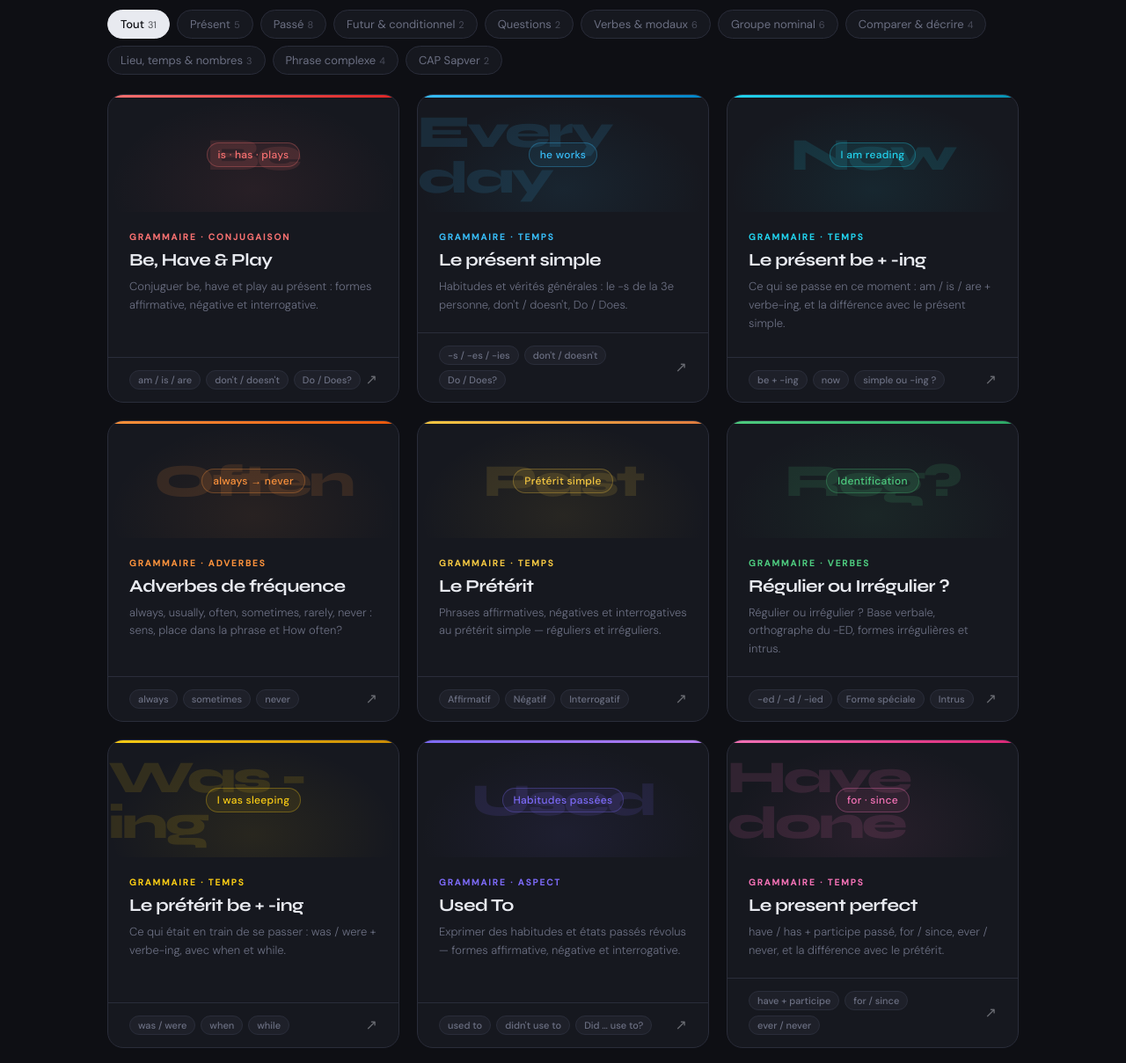
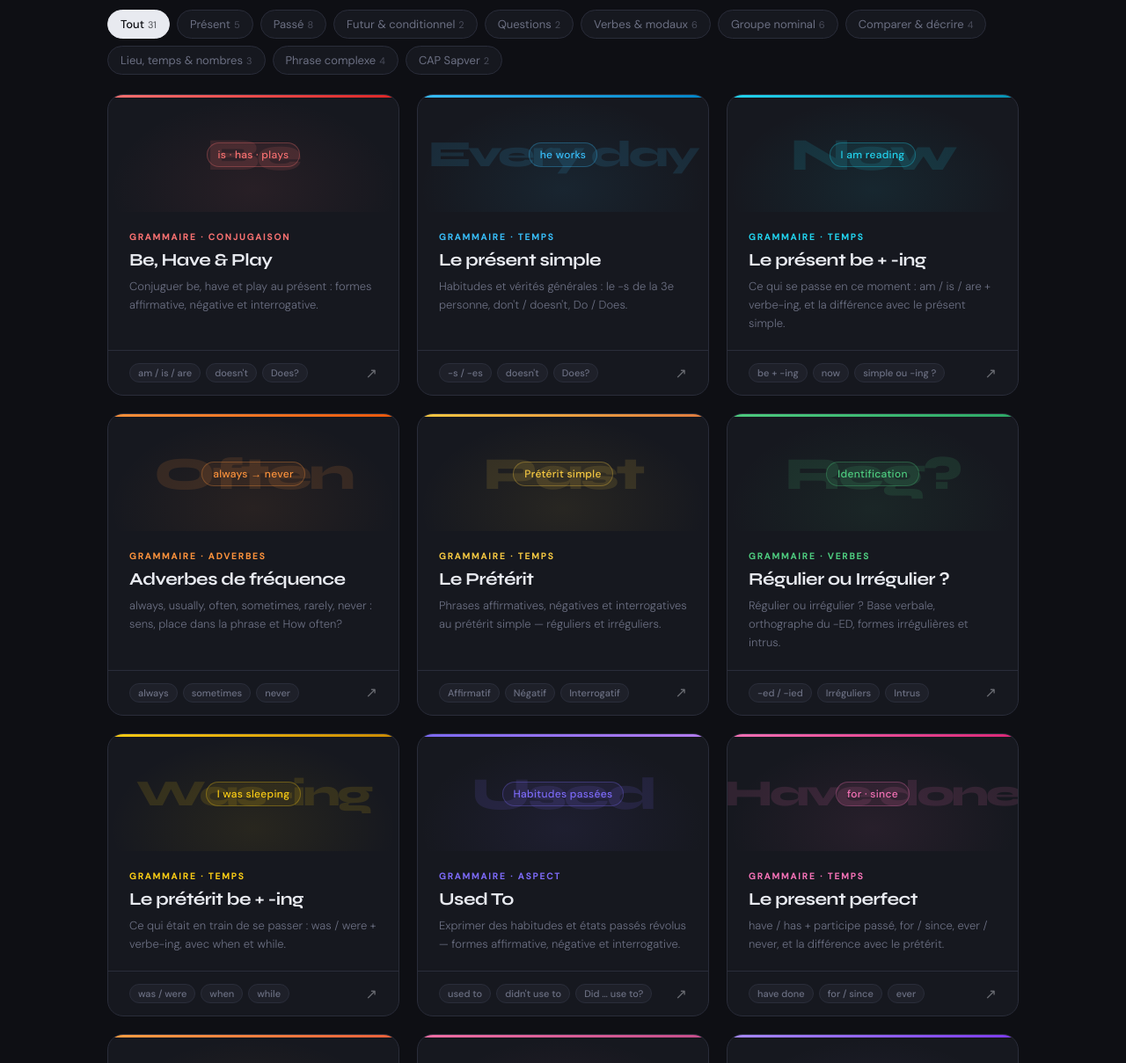
Before and after one commit to pmax22/englishactivities, a plain HTML site: page index.html in a window 1280 px wide. Shown: the part 520-1729 px from the top of the page at 88% size. Drawn offline with Linux system fonts and the light colour scheme.

Commit message:
Index : grands mots des vignettes centrés, étiquettes sur une ligne ; CAP : retrait de « 1ère année »
Co-Authored-By: Claude Opus 5.5 <noreply@anthropic.com>
Claude-Session: https://claude.ai/code/session_012rksMxEUMmmVerXKc6pADK

```diff
--- a/index.html
+++ b/index.html
@@ -459,6 +459,7 @@
   .card.t .card-category { color: var(--ca); }
   .card.t:hover { border-color: rgba(var(--crgb),0.35); }
   .card.hidden { display: none; }
+  .card-visual .big-label { white-space: nowrap; text-align: center; }
 
   /* ── Recherche et filtres ── */
   .toolbar { max-width: 1100px; margin: 0 auto 22px; padding: 0 32px; animation: fadeUp 0.6s 0.35s ease both; opacity: 0; }
@@ -549,7 +550,7 @@
 
 <div class="grid">
 
-  <a class="card t" href="be_have_play.html" data-tags="Présent|Verbes &amp; modaux" data-search="be, have &amp; play conjuguer be, have et play au present : formes affirmative, negative et interrogative. grammaire · conjugaison is · has · plays am / is / are don&#x27;t / doesn&#x27;t do / does? present verbes &amp; modaux etre avoir jouer" style="--ca:#f87171;--cb:#dc2626;--crgb:248,113,113;animation-delay:0.35s">
+  <a class="card t" href="be_have_play.html" data-tags="Présent|Verbes &amp; modaux" data-search="be, have &amp; play conjuguer be, have et play au present : formes affirmative, negative et interrogative. grammaire · conjugaison is · has · plays am / is / are doesn&#x27;t does? present verbes &amp; modaux etre avoir jouer" style="--ca:#f87171;--cb:#dc2626;--crgb:248,113,113;animation-delay:0.35s">
     <div class="card-bar"></div>
     <div class="card-visual">
       <span class="big-label">Be</span>
@@ -563,17 +564,17 @@
     <div class="card-footer">
       <div class="card-pills">
         <span class="pill">am / is / are</span>
-        <span class="pill">don&#x27;t / doesn&#x27;t</span>
-        <span class="pill">Do / Does?</span>
+        <span class="pill">doesn&#x27;t</span>
+        <span class="pill">Does?</span>
       </div>
       <span class="card-arrow">↗</span>
     </div>
   </a>
 
-  <a class="card t" href="present_simple.html" data-tags="Présent" data-search="le present simple habitudes et verites generales : le -s de la 3e personne, don&#x27;t / doesn&#x27;t, do / does. grammaire · temps he works -s / -es / -ies don&#x27;t / doesn&#x27;t do / does? present present simple habitude" style="--ca:#38bdf8;--cb:#0284c7;--crgb:56,189,248;animation-delay:0.39s">
+  <a class="card t" href="present_simple.html" data-tags="Présent" data-search="le present simple habitudes et verites generales : le -s de la 3e personne, don&#x27;t / doesn&#x27;t, do / does. grammaire · temps he works -s / -es doesn&#x27;t does? present present simple habitude" style="--ca:#38bdf8;--cb:#0284c7;--crgb:56,189,248;animation-delay:0.39s">
     <div class="card-bar"></div>
     <div class="card-visual">
-      <span class="big-label">Every day</span>
+      <span class="big-label" style="font-size:42px">Every day</span>
       <span class="badge">he works</span>
     </div>
     <div class="card-body">
@@ -583,9 +584,9 @@
     </div>
     <div class="card-footer">
       <div class="card-pills">
-        <span class="pill">-s / -es / -ies</span>
-        <span class="pill">don&#x27;t / doesn&#x27;t</span>
-        <span class="pill">Do / Does?</span>
+        <span class="pill">-s / -es</span>
+        <span class="pill">doesn&#x27;t</span>
+        <span class="pill">Does?</span>
       </div>
       <span class="card-arrow">↗</span>
     </div>
@@ -654,7 +655,7 @@
     </div>
   </a>
 
-  <a class="card t" href="verbe_regulier_irregulier.html" data-tags="Passé|Verbes &amp; modaux" data-search="regulier ou irregulier ? regulier ou irregulier ? base verbale, orthographe du -ed, formes irregulieres et intrus. grammaire · verbes identification -ed / -d / -ied forme speciale intrus passe verbes &amp; modaux verbes irreguliers preterit" style="--ca:#4ecb7f;--cb:#2da866;--crgb:78,203,127;animation-delay:0.55s">
+  <a class="card t" href="verbe_regulier_irregulier.html" data-tags="Passé|Verbes &amp; modaux" data-search="regulier ou irregulier ? regulier ou irregulier ? base verbale, orthographe du -ed, formes irregulieres et intrus. grammaire · verbes identification -ed / -ied irreguliers intrus passe verbes &amp; modaux verbes irreguliers preterit" style="--ca:#4ecb7f;--cb:#2da866;--crgb:78,203,127;animation-delay:0.55s">
     <div class="card-bar"></div>
     <div class="card-visual">
       <span class="big-label">Reg?</span>
@@ -667,8 +668,8 @@
     </div>
     <div class="card-footer">
       <div class="card-pills">
-        <span class="pill">-ed / -d / -ied</span>
-        <span class="pill">Forme spéciale</span>
+        <span class="pill">-ed / -ied</span>
+        <span class="pill">Irréguliers</span>
         <span class="pill">Intrus</span>
       </div>
       <span class="card-arrow">↗</span>
@@ -678,7 +679,7 @@
   <a class="card t" href="preterit_continu.html" data-tags="Passé" data-search="le preterit be + -ing ce qui etait en train de se passer : was / were + verbe-ing, avec when et while. grammaire · temps i was sleeping was / were when while passe preterit continu progressif" style="--ca:#facc15;--cb:#ca8a04;--crgb:250,204,21;animation-delay:0.59s">
     <div class="card-bar"></div>
     <div class="card-visual">
-      <span class="big-label">Was -ing</span>
+      <span class="big-label" style="font-size:42px">Was -ing</span>
       <span class="badge">I was sleeping</span>
     </div>
     <div class="card-body">
@@ -717,10 +718,10 @@
     </div>
   </a>
 
-  <a class="card t" href="present_perfect.html" data-tags="Passé" data-search="le present perfect have / has + participe passe, for / since, ever / never, et la difference avec le preterit. grammaire · temps for · since have + participe for / since ever / never passe present perfect participe" style="--ca:#f472b6;--cb:#db2777;--crgb:244,114,182;animation-delay:0.67s">
+  <a class="card t" href="present_perfect.html" data-tags="Passé" data-search="le present perfect have / has + participe passe, for / since, ever / never, et la difference avec le preterit. grammaire · temps for · since have done for / since ever passe present perfect participe" style="--ca:#f472b6;--cb:#db2777;--crgb:244,114,182;animation-delay:0.67s">
     <div class="card-bar"></div>
     <div class="card-visual">
-      <span class="big-label">Have done</span>
+      <span class="big-label" style="font-size:42px">Have done</span>
       <span class="badge">for · since</span>
     </div>
     <div class="card-body">
@@ -730,9 +731,9 @@
     </div>
     <div class="card-footer">
       <div class="card-pills">
-        <span class="pill">have + participe</span>
+        <span class="pill">have done</span>
         <span class="pill">for / since</span>
-        <span class="pill">ever / never</span>
+        <span class="pill">ever</span>
       </div>
       <span class="card-arrow">↗</span>
     </div>
@@ -1077,7 +1078,7 @@
   <a class="card t" href="prepositions.html" data-tags="Lieu, temps &amp; nombres" data-search="in, on, at les prepositions de temps (at 7, on monday, in july) et de lieu (at school, on the table, in paris). grammaire · prepositions temps et lieu temps lieu in / on / at lieu, temps &amp; nombres prepositions" style="--ca:#34d399;--cb:#059669;--crgb:52,211,153;animation-delay:1.20s">
     <div class="card-bar"></div>
     <div class="card-visual">
-      <span class="big-label">in · on · at</span>
+      <span class="big-label" style="font-size:34px">in · on · at</span>
       <span class="badge">temps et lieu</span>
     </div>
     <div class="card-body">
@@ -1140,7 +1141,7 @@
   <a class="card t" href="discours_indirect.html" data-tags="Phrase complexe" data-search="le discours indirect rapporter des paroles : say ou tell, et la concordance des temps. grammaire · phrase complexe said · told say / tell was / would pronoms phrase complexe discours indirect rapporte" style="--ca:#d8b4fe;--cb:#a855f7;--crgb:216,180,254;animation-delay:1.20s">
     <div class="card-bar"></div>
     <div class="card-visual">
-      <span class="big-label">He said</span>
+      <span class="big-label" style="font-size:42px">He said</span>
       <span class="badge">said · told</span>
     </div>
     <div class="card-body">
@@ -1206,6 +1207,9 @@
 <p class="page-footer">English Activities &nbsp;·&nbsp; Mis à jour 2026</p>
 
 
+
+
+
 <script>
 (function () {
   const KEY = "ea_index_filter";
```
Also changed, not shown: preterit_cap_sapver.html (+2 -2 lines).
